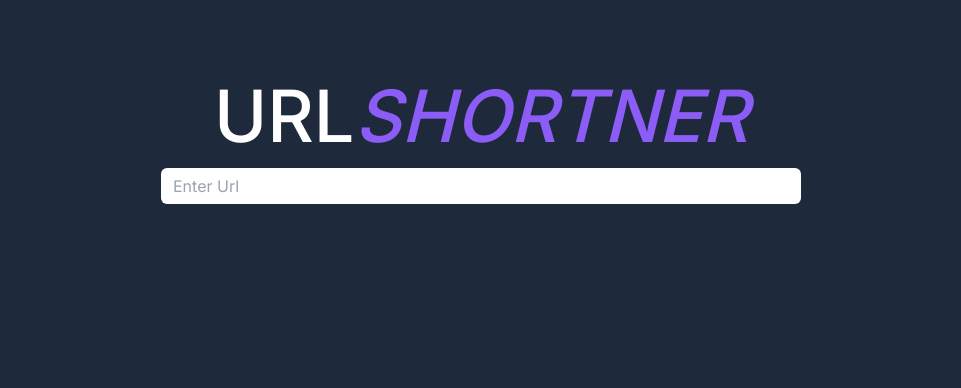
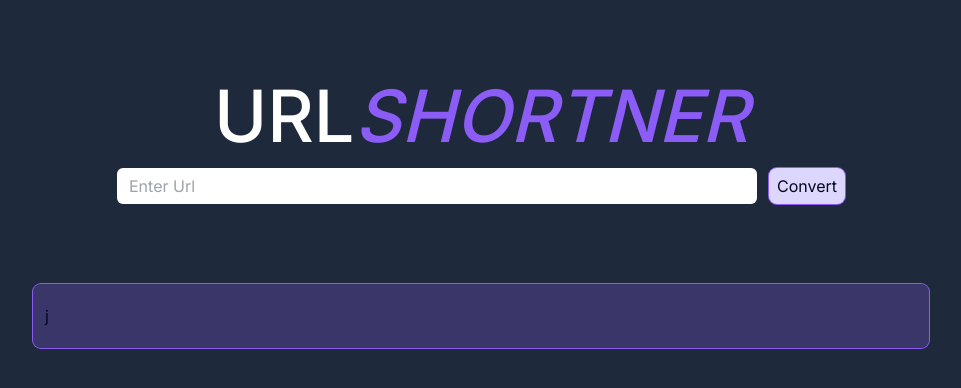
Before and after one commit to Deepakcodez/LinkShortner, a Next.js app: page / in a window 1280 px wide. Shown: the top 388 px of the page, without its empty margins (159-1120 px from the left). Built offline with nearby package versions, Linux system fonts and the light colour scheme.

Commit message:
taking input  and fetch data

```diff
--- a/src/app/_components/Mainpg.jsx
+++ b/src/app/_components/Mainpg.jsx
@@ -1,15 +1,52 @@
+"use client"
+import axios from "axios"
+import { useEffect, useState } from "react"
+import {ShortURLCard} from "./ShortURLCard"
 const Mainpg = () => {
+
+    const [URL, setURL] = useState({URL:""})
+    const [shortURL, setShortURL] = useState("")
+    const changehandler = (e) => {
+        e.preventDefault()
+        setURL({URL : e.target.value})
+    }
+
+    const convert = async () => {
+        try {
+
+            const resp = await axios.post("/api/url", URL)
+            console.log('>>>>>>>>>>>', resp.data.savedURL)
+            const respShortURL = resp.data.savedURL.shortURL;
+            const shortURLTEMPLATE = `http://localhost:3000/ls/${respShortURL}`;
+            setShortURL(shortURLTEMPLATE)
+            setURL({url : ""})
+
+        } catch (error) {
+            console.log('>>>>>>>>>>>', error)
+        }
+
+    }
+    useEffect(()=>{
+        console.log('>>>>>>>>>>>', shortURL)
+    },[])
     return (
         <>
             <div className="w-full ">
                 <h1 className=" text-4xl md:text-7xl font-medium text-white text-center pt-20">URL<span className="italic font-medium text-violet-500">SHORTNER</span></h1>
 
-       <div className=" w-full  flex justify-center">
+                <div className=" w-full flex flex-col md:flex-row  items-center justify-center mt-4 gap-3">
+
                     <input
-        className="rounded-md w-[80%] md:w-[50%] h-9 px-3 mt-4 border-violet-400 focus:ring-violet-300 focus:border-violet-300 dark:focus:ring-blue-600 dark:ring-offset-gray-800"
+                        className="rounded-md w-[90%] md:w-[50%] h-9 px-3  "
                         type="text"
+                        value={URL.URL || ""}
+                        onChange={changehandler}
                         placeholder="Enter Url" />
+                    <button
+                        onClick={convert}
+                        className="px-2 h-9 hover:bg-violet-300 bg-violet-200 rounded-lg ring-violet-500 ring-1">Convert</button>
                 </div>
+             <ShortURLCard/>
             </div>
         </>
     );
--- /dev/null
+++ b/src/app/_components/ShortURLCard.jsx
@@ -0,0 +1,13 @@
+import React from 'react'
+
+export const ShortURLCard = () => {
+  return (
+    <>
+    <div className='flex justify-center items-center w-full mt-[5rem]'>
+
+        <div className='bg-violet-500/25 py-5 px-3 rounded-lg w-[90%] md:w-[70%] ring-violet-500 ring-1'>j</div>
+
+    </div>
+    </>
+  )
+}
--- a/src/app/api/url/route.js
+++ b/src/app/api/url/route.js
@@ -11,7 +11,7 @@ export async  function POST(request){
 
     //getting body data
     const reqBody = await request.json();
-    const {URL} = reqBody
+    let {URL} = reqBody
     console.log('>>>>>>>>>>>body data', URL);
 
 
@@ -30,14 +30,16 @@ export async  function POST(request){
 
 
     let urlDocument = await URLs.findOne({ redirectURL: URL });
-   console.log('>>>>>>>>>>>', urlDocument)
+   console.log('>>>>>>>>>>>url in db', urlDocument)
 
-    if(!urlDocument){
-      const urlDocument =   new URLs({
+    if(!urlDocument || urlDocument === null){
+      const newUrlDocument =   new URLs({
         shortURL,
         redirectURL : URL,
         clickes : 0,
       })
+      urlDocument = await newUrlDocument.save();
+
     }
 
     // increasing clickes in every api hit wheater it is exist or not
@@ -51,7 +53,7 @@ export async  function POST(request){
     return NextResponse.json({
       savedURL,
       success: true,
-    });
+    },{status:200});
 
   } catch (error) {
     return  NextResponse.json({
```
Lines whose indentation alone changed are shown as unchanged.
